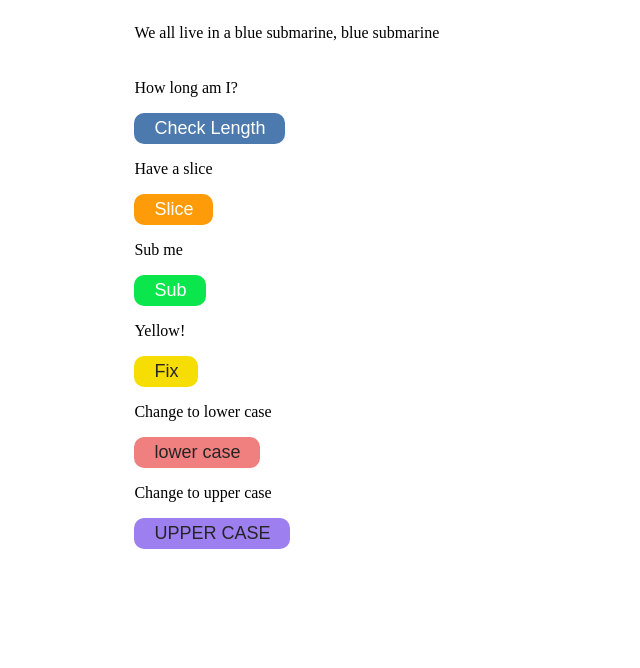
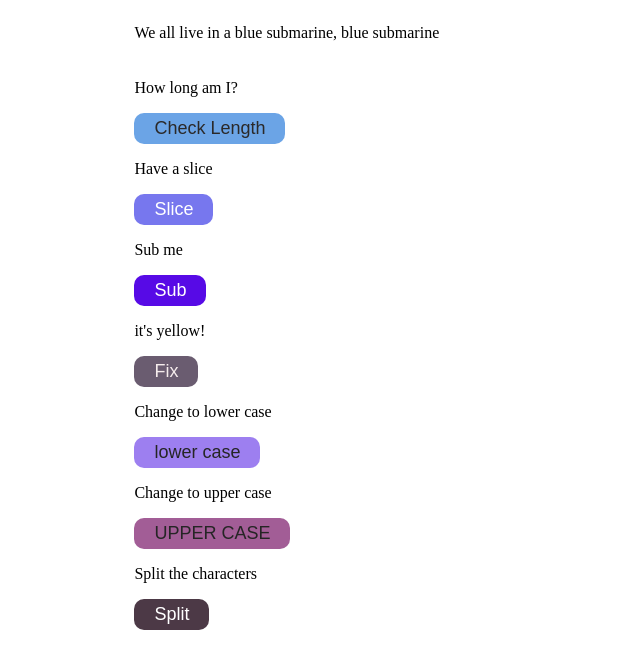
Before and after one commit to gnajabi/js-strings, a plain HTML site: page index.html in a window 1280 px wide. Shown: the whole page, without its empty margins (0-640 px from the left). Drawn offline with Linux system fonts and the light colour scheme.

Commit message:
more string methods, stylesheet edited.

```diff
--- a/index.html
+++ b/index.html
@@ -31,7 +31,7 @@
         </button>
     </div>
     <div class="container">
-        <p id = 'paragraph5'>Yellow!</p>
+        <p id = 'paragraph5'>it's yellow!</p>
     </div>
     <div class="container">
         <!--To replace all matches, use a regular expression with a /g flag-->
@@ -40,7 +40,7 @@
         </button>
     </div>
     <div class="container">
-        <p id = 'paragraph5'>Change to lower case</p>
+        <p id = 'paragraph6'>Change to lower case</p>
     </div>
     <div class="container">
         <!--To lower case-->
@@ -49,7 +49,7 @@
         </button>
     </div>
     <div class="container">
-        <p id = 'paragraph6'>Change to upper case</p>
+        <p id = 'paragraph7'>Change to upper case</p>
     </div>
     <div class="container">
         <!--To lower case-->
@@ -57,5 +57,14 @@
             UPPER CASE
         </button>
     </div>
+    <div class="container1">
+        <p id = 'paragraph8'>Split the characters</p>
+    </div>
+    <div class="container1">
+        <!--Splitting characters-->
+        <button class = "split" onclick='letsSplit()'>
+            Split
+        </button>
+    </div>
     </body>
 </html>
--- a/strings.js
+++ b/strings.js
@@ -20,15 +20,20 @@ function subString(puppet, start, end){
 
 function replaceString(oldStr, newStr){
     let text = document.getElementById("paragraph1").innerHTML
-    document.getElementById("paragraph1").innerHTML = text.replace(oldStr, newStr)
+    document.getElementById("paragraph5").innerHTML = text.replace(oldStr, newStr)
 }
 
 function lowerCase(){
     let text = document.getElementById("paragraph1").innerHTML
-    document.getElementById("paragraph1").innerHTML = text.toLowerCase()
+    document.getElementById("paragraph6").innerHTML = text.toLowerCase()
 }
 
 function upperCase(){
     let text = document.getElementById("paragraph1").innerHTML
-    document.getElementById("paragraph1").innerHTML = text.toUpperCase()
+    document.getElementById("paragraph7").innerHTML = text.toUpperCase()
 }
+
+function letsSplit(){
+    let text = document.getElementById("paragraph1").innerHTML
+    document.getElementById("paragraph8").innerHTML= text.split("")
+}
--- a/stylesheet.css
+++ b/stylesheet.css
@@ -15,10 +15,10 @@
     width:max-content;
 }
 .length {
-    background-color: hsl(212, 39%, 49%);
+    background-color: hsl(212, 71%, 66%);
     border: none;
     border-radius: 10px;
-    color: white;
+    color: #2b2929;
     padding: 5px 20px;
     text-align: center;
     text-decoration: none;
@@ -26,7 +26,7 @@
     font-size: 18px;
 }
 .slice {
-    background-color: hsl(36, 98%, 51%);
+    background-color: hsl(240, 78%, 70%) ;
     border: none;
     border-radius: 10px;
     color: white;
@@ -37,7 +37,7 @@
     font-size: 18px;
 }
 .sub {
-    background-color: hsl(138, 92%, 47%);
+    background-color: hsl(261, 92%, 47%);
     border: none;
     border-radius: 10px;
     color: white;
@@ -48,10 +48,10 @@
     font-size: 18px;
 }
 .replace {
-    background-color: hsl(54, 97%, 49%);
+    background-color: hsl(283, 10%, 40%);
     border: none;
     border-radius: 10px;
-    color: rgb(37, 37, 37);
+    color: rgb(245, 236, 236);
     padding: 5px 20px;
     text-align: center;
     text-decoration: none;
@@ -59,7 +59,7 @@
     font-size: 18px;
 }
 .lower-case {
-    background-color: hsl(0, 79%, 72%);
+    background-color: hsl(256, 79%, 72%);
     border: none;
     border-radius: 10px;
     color: rgb(37, 37, 37);
@@ -71,7 +71,7 @@
 
 }
 .upper-case {
-    background-color: hsl(256, 79%, 72%);
+    background-color: hsl(310, 27%, 50%);
     border: none;
     border-radius: 10px;
     color: rgb(37, 37, 37);
@@ -82,3 +82,15 @@
     font-size: 18px;
 
 }
+.split {
+    background-color: hsl(319, 14%, 26%);
+    border: none;
+    border-radius: 10px;
+    color: white;
+    padding: 5px 20px;
+    text-align: center;
+    text-decoration: none;
+    display: inline-block;
+    font-size: 18px;
+
+}
```
